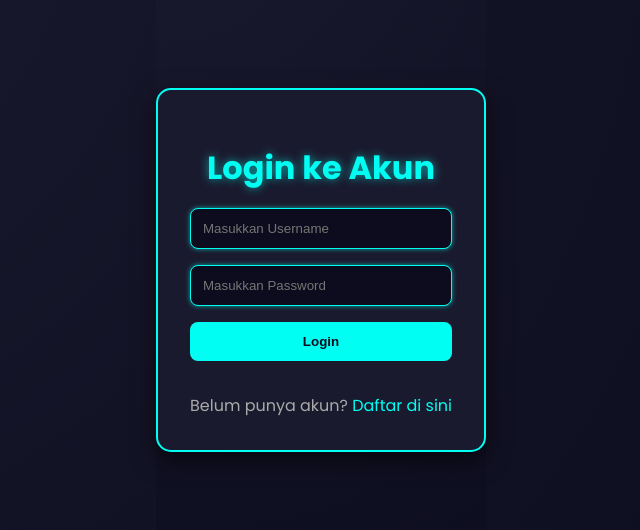
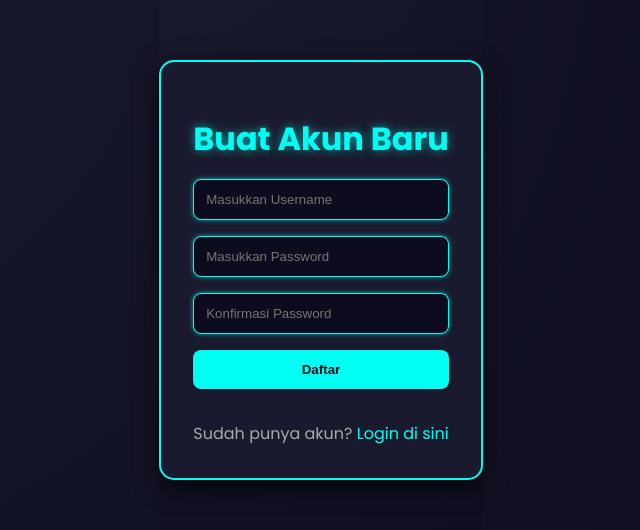
Before and after one commit to fyomell/web-create-panel, a website: page public/login.html in a window 1280 px wide. Shown: the part 130-660 px from the top of the page, without its empty margins (319-959 px from the left). Drawn offline with Linux system fonts and the light colour scheme.

Commit message:
Update login.html

```diff
--- a/public/login.html
+++ b/public/login.html
@@ -3,80 +3,202 @@
 <head>
     <meta charset="UTF-8">
     <meta name="viewport" content="width=device-width, initial-scale=1.0">
-    <title>Login</title>
+    <title>Daftar Akun</title>
     <link href="https://fonts.googleapis.com/css2?family=Poppins:wght@400;700&display=swap" rel="stylesheet">
     <style>
-        :root { --dark-bg: #0c0c1e; --card-bg: #1a1a2e; --neon-cyan: #00fff2; --neon-shadow: rgba(0, 255, 242, 0.6); --text-color: #e0e0e0; --light-text: #aaa; --btn-text: #0c0c1e; }
-        body, html { margin: 0; padding: 0; font-family: 'Poppins', sans-serif; background: radial-gradient(circle at top left, var(--card-bg), var(--dark-bg)); color: var(--text-color); height: 100%; display: flex; justify-content: center; align-items: center; }
-        .auth-container { max-width: 400px; width: 90%; margin: 2rem auto; background-color: var(--card-bg); padding: 2rem; border-radius: 15px; border: 2px solid var(--neon-cyan); box-shadow: 0 8px 25px rgba(0, 0, 0, 0.6); text-align: center; }
-        h1 { color: var(--neon-cyan); text-shadow: 0 0 10px var(--neon-shadow); margin-bottom: 1rem; }
-        .input-group { display: flex; flex-direction: column; gap: 1rem; margin-bottom: 2rem; }
-        input { width: 100%; box-sizing: border-box; padding: 0.75rem; border-radius: 0.5rem; border: 1px solid var(--neon-cyan); background-color: var(--dark-bg); color: var(--text-color); outline: none; box-shadow: 0 0 5px var(--neon-shadow); }
-        button { width: 100%; padding: 0.75rem 1.5rem; border: none; background-color: var(--neon-cyan); color: var(--btn-text); border-radius: 0.5rem; font-weight: bold; cursor: pointer; transition: all 0.3s ease; }
-        button:hover { background-color: #00b8d4; }
-        .auth-link { margin-top: 1.5rem; color: var(--light-text); }
-        .auth-link a { color: var(--neon-cyan); text-decoration: none; }
-        .status-message { margin-top: 1rem; padding: 1rem; border-radius: 8px; text-align: center; display: none; background-color: rgba(244, 67, 54, 0.2); color: #f44336; }
+        :root {
+            --dark-bg: #0c0c1e;
+            --card-bg: #1a1a2e;
+            --neon-cyan: #00fff2;
+            --neon-shadow: rgba(0, 255, 242, 0.6);
+            --text-color: #e0e0e0;
+            --light-text: #aaa;
+            --btn-text: #0c0c1e;
+        }
+
+        body,
+        html {
+            margin: 0;
+            padding: 0;
+            font-family: 'Poppins', sans-serif;
+            background: radial-gradient(circle at top left, var(--card-bg), var(--dark-bg));
+            color: var(--text-color);
+            height: 100%;
+            display: flex;
+            justify-content: center;
+            align-items: center;
+        }
+
+        .auth-container {
+            max-width: 400px;
+            width: 90%;
+            margin: 2rem auto;
+            background-color: var(--card-bg);
+            padding: 2rem;
+            border-radius: 15px;
+            border: 2px solid var(--neon-cyan);
+            box-shadow: 0 8px 25px rgba(0, 0, 0, 0.6);
+            text-align: center;
+        }
+
+        h1 {
+            color: var(--neon-cyan);
+            text-shadow: 0 0 10px var(--neon-shadow);
+            margin-bottom: 1rem;
+        }
+
+        .input-group {
+            display: flex;
+            flex-direction: column;
+            gap: 1rem;
+            margin-bottom: 2rem;
+        }
+
+        input {
+            width: 100%;
+            box-sizing: border-box;
+            padding: 0.75rem;
+            border-radius: 0.5rem;
+            border: 1px solid var(--neon-cyan);
+            background-color: var(--dark-bg);
+            color: var(--text-color);
+            outline: none;
+            box-shadow: 0 0 5px var(--neon-shadow);
+        }
+
+        button {
+            width: 100%;
+            padding: 0.75rem 1.5rem;
+            border: none;
+            background-color: var(--neon-cyan);
+            color: var(--btn-text);
+            border-radius: 0.5rem;
+            font-weight: bold;
+            cursor: pointer;
+            transition: all 0.3s ease;
+        }
+
+        button:disabled {
+            background-color: #555;
+            cursor: not-allowed;
+        }
+
+        button:hover:not(:disabled) {
+            background-color: #00b8d4;
+        }
+
+        .auth-link {
+            margin-top: 1.5rem;
+            color: var(--light-text);
+        }
+
+        .auth-link a {
+            color: var(--neon-cyan);
+            text-decoration: none;
+        }
+
+        .status-message {
+            margin-top: 1rem;
+            padding: 1rem;
+            border-radius: 8px;
+            text-align: center;
+            display: none;
+            background-color: rgba(244, 67, 54, 0.2);
+            color: #f44336;
+            word-wrap: break-word;
+        }
     </style>
 </head>
 <body>
     <main class="auth-container">
-        <h1>Login ke Akun</h1>
-        <form id="loginForm" class="input-group">
-            <input type="text" id="username" placeholder="Masukkan Username" required>
-            <input type="password" id="password" placeholder="Masukkan Password" required>
-            <button type="submit">Login</button>
+        <h1>Buat Akun Baru</h1>
+        <form id="registerForm" class="input-group">
+            <input type="text" id="username" placeholder="Masukkan Username" required autocomplete="off">
+            <input type="password" id="password" placeholder="Masukkan Password" required autocomplete="off">
+            <input type="password" id="confirmPassword" placeholder="Konfirmasi Password" required autocomplete="off">
+            <button type="submit" id="submitButton">Daftar</button>
         </form>
         <div id="errorMessage" class="status-message"></div>
         <div class="auth-link">
-            Belum punya akun? <a href="/register.html">Daftar di sini</a>
+            Sudah punya akun? <a href="/login.html">Login di sini</a>
         </div>
     </main>
 
     <script type="module">
         import { auth, db } from './firebase-config.js';
-        import { signInWithEmailAndPassword } from "https://www.gstatic.com/firebasejs/9.15.0/firebase-auth.js";
-        import { collection, query, where, getDocs } from "https://www.gstatic.com/firebasejs/9.15.0/firebase-firestore.js";
+        import { createUserWithEmailAndPassword } from "https://www.gstatic.com/firebasejs/9.15.0/firebase-auth.js";
+        import { doc, setDoc, collection, query, where, getDocs } from "https://www.gstatic.com/firebasejs/9.15.0/firebase-firestore.js";
 
-        const loginForm = document.getElementById('loginForm');
+        // Kode Debugging untuk memastikan config ter-load
+        console.log("Mencoba load Firebase Config di register.html...");
+        console.log("Object Auth:", auth);
+
+        const registerForm = document.getElementById('registerForm');
         const errorMessage = document.getElementById('errorMessage');
+        const submitButton = document.getElementById('submitButton');
 
-        loginForm.addEventListener('submit', async (e) => {
+        registerForm.addEventListener('submit', async (e) => {
             e.preventDefault();
+
+            // Nonaktifkan tombol saat proses
+            submitButton.disabled = true;
+            submitButton.textContent = "Memproses...";
+            errorMessage.style.display = 'none';
+
             const username = document.getElementById('username').value.trim().toLowerCase();
             const password = document.getElementById('password').value;
+            const confirmPassword = document.getElementById('confirmPassword').value;
 
-            if (!username || !password) {
-                errorMessage.textContent = 'Username dan password wajib diisi!';
-                return errorMessage.style.display = 'block';
+            // Fungsi untuk menampilkan error dan mengaktifkan tombol kembali
+            function showError(message) {
+                errorMessage.textContent = message;
+                errorMessage.style.display = 'block';
+                submitButton.disabled = false;
+                submitButton.textContent = "Daftar";
+            }
+
+            if (password !== confirmPassword) {
+                return showError('Password dan konfirmasi password tidak cocok!');
+            }
+            if (!username || username.includes(" ") || username.length < 4) {
+                return showError('Username minimal 4 karakter dan tidak boleh ada spasi.');
+            }
+            if (password.length < 6) {
+                return showError('Password minimal harus 6 karakter.');
             }
 
             try {
-                // 1. Cari username di Firestore untuk mendapatkan email palsunya
+                // 1. Cek dulu apakah username sudah ada di Firestore
                 const usersRef = collection(db, "users");
                 const q = query(usersRef, where("username", "==", username));
                 const querySnapshot = await getDocs(q);
-
-                if (querySnapshot.empty) {
-                    throw new Error("Username tidak ditemukan!");
+                if (!querySnapshot.empty) {
+                    throw new Error("Username sudah digunakan orang lain!");
                 }
 
-                // 2. Ambil email palsu dari data user
-                const userData = querySnapshot.docs[0].data();
-                const fakeEmail = userData.email;
+                // 2. Buat email palsu untuk didaftarkan ke Firebase Auth
+                const fakeEmail = `${username}@panel-register.web`;
 
-                // 3. Gunakan email palsu untuk login ke Firebase Auth
-                await signInWithEmailAndPassword(auth, fakeEmail, password);
+                // 3. Buat user di Firebase Auth pake email palsu
+                const userCredential = await createUserWithEmailAndPassword(auth, fakeEmail, password);
+                const user = userCredential.user;
 
-                // 4. Arahkan ke halaman utama jika berhasil
-                window.location.href = '/index.html';
+                // 4. Buat dokumen untuk user di Firestore dengan data lengkap
+                await setDoc(doc(db, "users", user.uid), {
+                    username: username, // Simpan username asli
+                    email: fakeEmail,     // Simpan email palsu
+                    panelCount: 0       // Inisialisasi limit panel
+                });
+
+                alert('Pendaftaran berhasil! Silakan login.');
+                window.location.href = '/login.html';
+
             } catch (error) {
-                if (error.code === 'auth/wrong-password' || error.message === "Username tidak ditemukan!") {
-                    errorMessage.textContent = 'Username atau password salah!';
+                if (error.code === 'auth/email-already-in-use') {
+                    showError("Username sudah digunakan orang lain!");
                 } else {
-                    errorMessage.textContent = error.message;
+                    showError(error.message);
                 }
-                errorMessage.style.display = 'block';
             }
         });
     </script>
```
